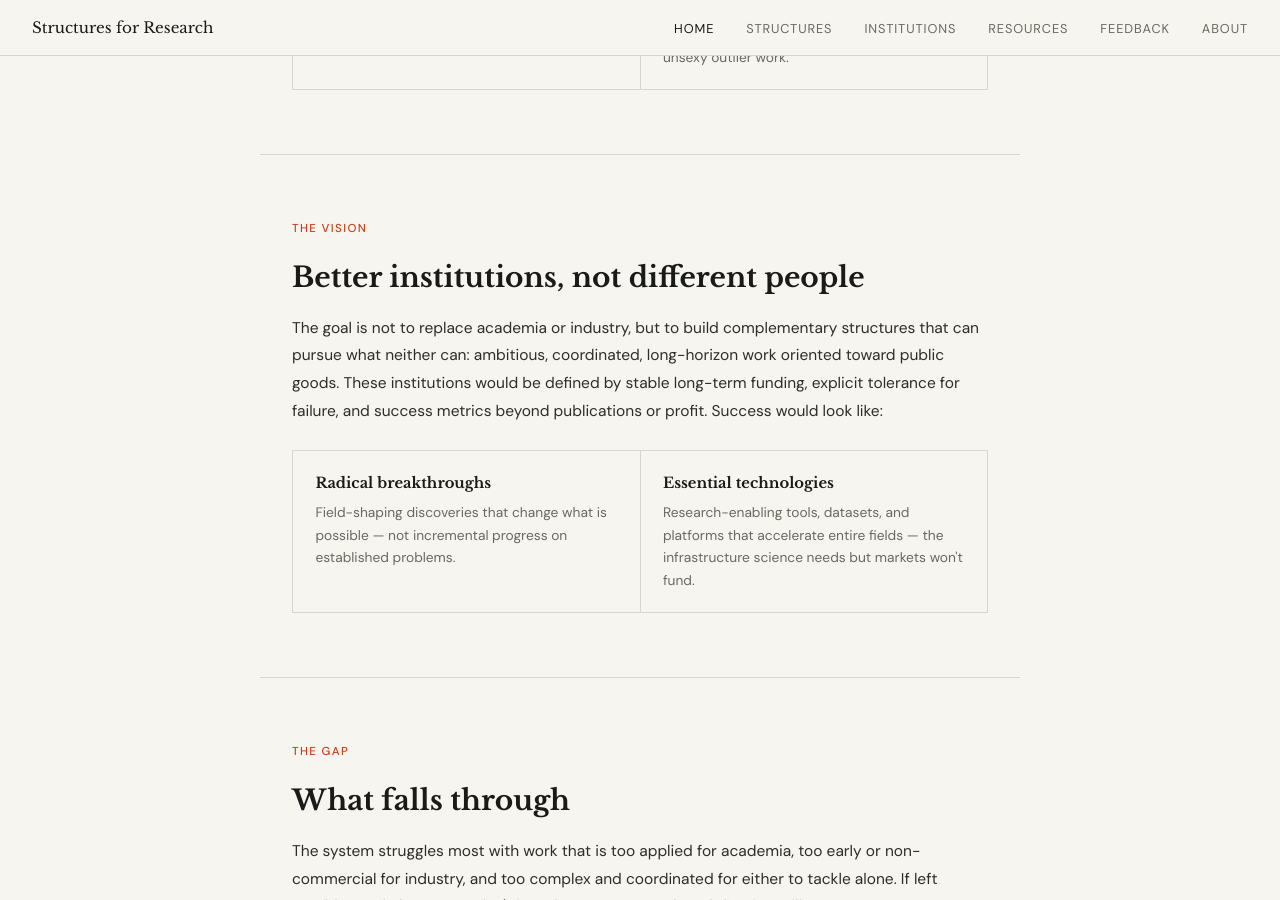
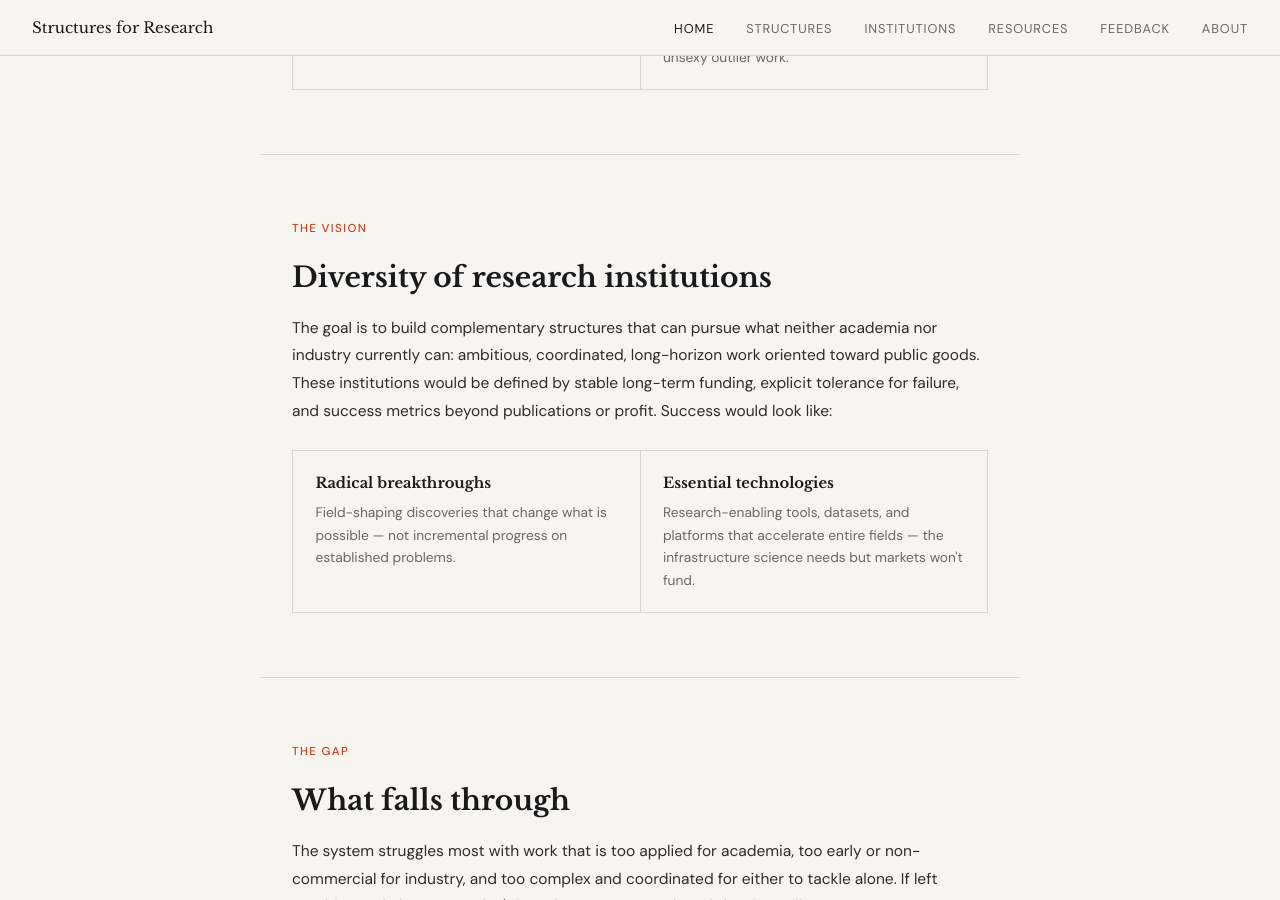
Before and after one commit to biancale4/structuresforresearch.com, a Jekyll site: the page built from index.html, in a window 1280 px wide and 900 px high, scrolled down 1514 px. Built offline with Jekyll 4.4.1, drawn with Linux system fonts in a browser that asks for light colours.

Commit message:
Update index.html

```diff
--- a/index.html
+++ b/index.html
@@ -76,8 +76,8 @@ description: How alternative research structures fill the gaps left by academia
 
 <section class="content" id="vision">
   <p class="section-label">The vision</p>
-  <h2>Better institutions, not different people</h2>
-  <p>The goal is not to replace academia or industry, but to build complementary structures that can pursue what neither can: ambitious, coordinated, long-horizon work oriented toward public goods. These institutions would be defined by stable long-term funding, explicit tolerance for failure, and success metrics beyond publications or profit. Success would look like:</p>
+  <h2>Diversity of research institutions</h2>
+  <p>The goal is to build complementary structures that can pursue what neither academia nor industry currently can: ambitious, coordinated, long-horizon work oriented toward public goods. These institutions would be defined by stable long-term funding, explicit tolerance for failure, and success metrics beyond publications or profit. Success would look like:</p>
   <div class="two-up">
     <div class="two-up-item">
       <strong>Radical breakthroughs</strong>
```
